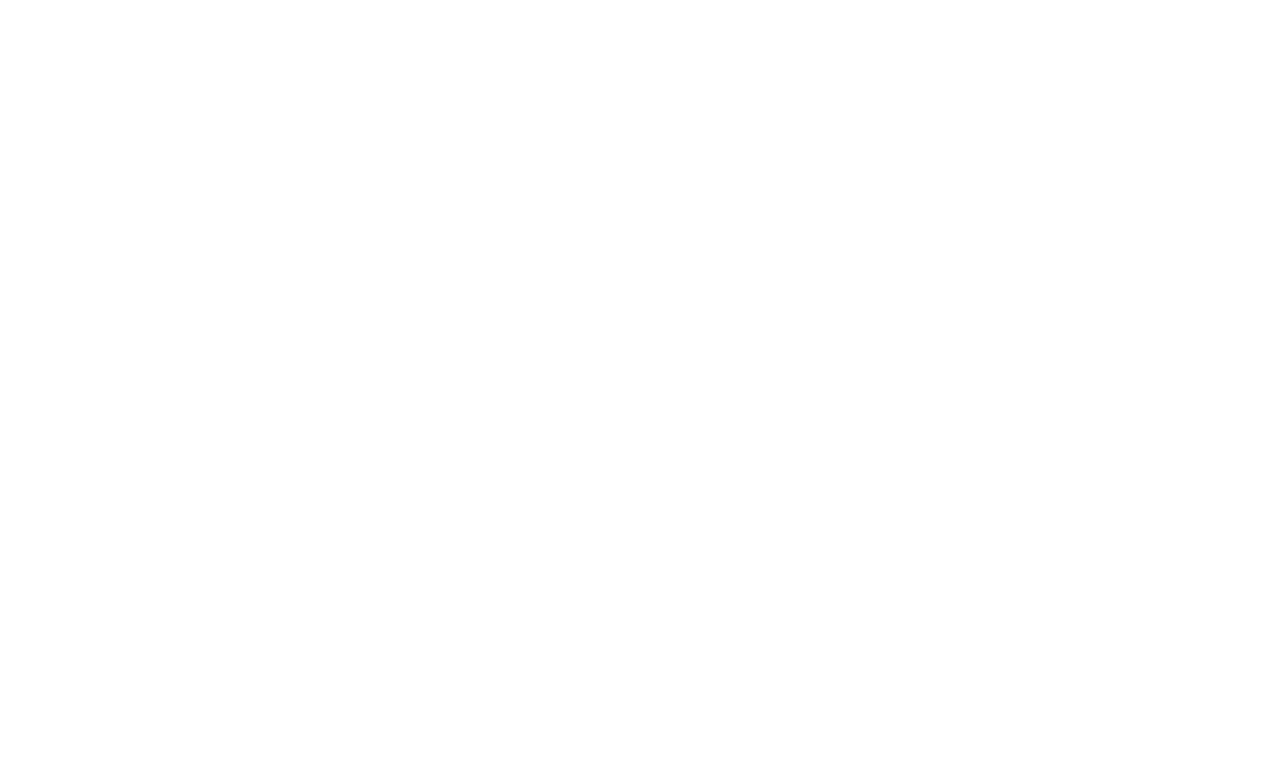
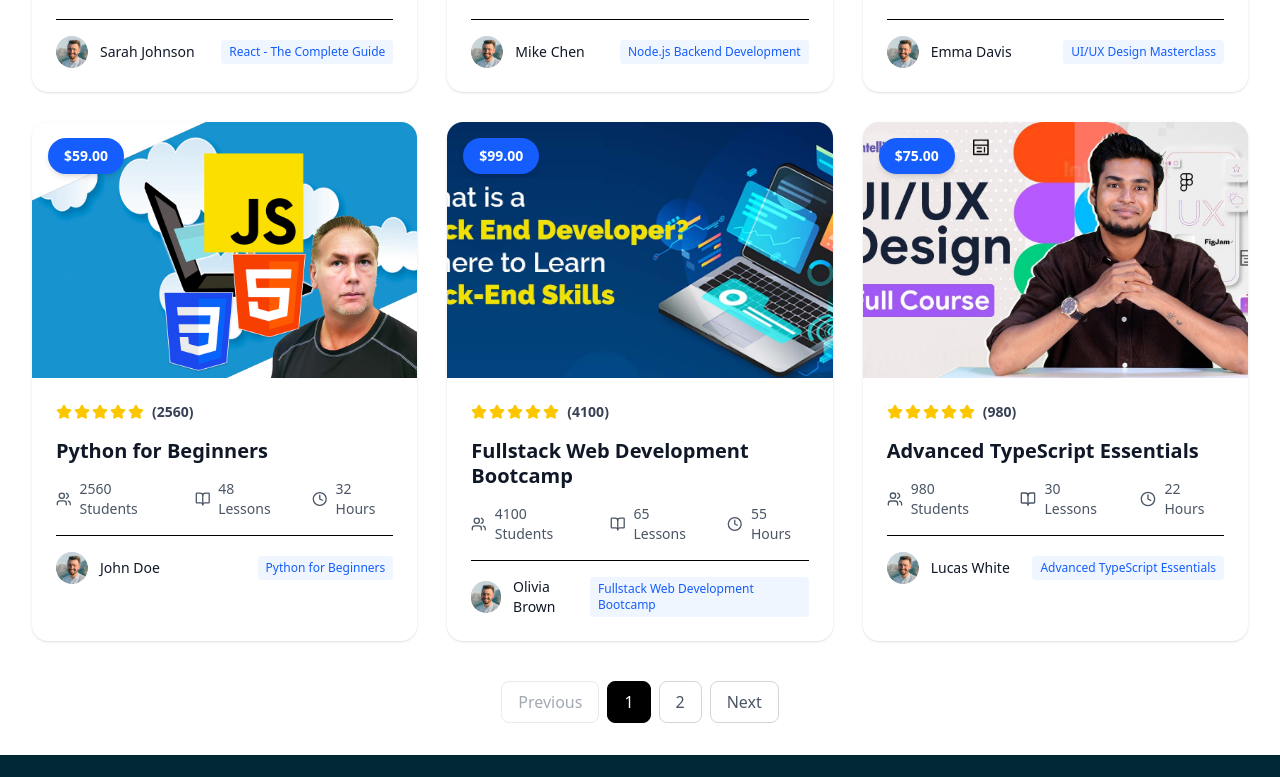
Before and after one commit to MRP-rakib/education-online-course, a Next.js app: page /courses in a window 1280 px wide. Shown: the part 774-1551 px from the top of the page. Before the commit the page ends 800 px from the top, so only its background shows below. Built offline with nearby package versions, Linux system fonts and the light colour scheme.

Commit message:
course page info add and pagination add

```diff
--- a/src/app/courses/page.tsx
+++ b/src/app/courses/page.tsx
@@ -1,7 +1,7 @@
 'use client'
+import ShowAllCourse from '@/components/courses/ShowAllCourse'
 import PageHeader from '@/components/utils/PageHeader'
 import { usePathname } from 'next/navigation'
-import React from 'react'
 
 function Courses() {
     const pathname = usePathname()
@@ -9,6 +9,7 @@
   return (
     <div>
         <PageHeader path={path}/>
+        <ShowAllCourse/>
     </div>
   )
 }
--- a/src/app/instructors/page.tsx
+++ b/src/app/instructors/page.tsx
@@ -1,7 +1,7 @@
 'use client'
 import PageHeader from '@/components/utils/PageHeader'
 import { usePathname } from 'next/navigation'
-import React from 'react'
+
 
 function Instructors() {
     const pathname = usePathname()
--- /dev/null
+++ b/src/components/courses/ShowAllCourse.tsx
@@ -0,0 +1,200 @@
+import Container from "@/utils/Container"
+import CoursesCard from "./CoursesCard"
+import { useState } from "react";
+
+const courses = [
+  {
+    id: '1',
+    image: '/image1.webp',
+    title: 'React - The Complete Guide',
+    category: 'Frontend',
+    rating: 4.9,
+    totalStudents: 3120,
+    totalLessons: 52,
+    totalHours: 40,
+    instructor: 'Sarah Johnson',
+    avater: '/persion1.png',
+    price: 79,
+  },
+  {
+    id: '2',
+    image: '/image2.jpg',
+    title: 'Node.js Backend Development',
+    category: 'Backend',
+    rating: 4.7,
+    totalStudents: 1890,
+    totalLessons: 38,
+    totalHours: 28,
+    instructor: 'Mike Chen',
+    avater: '/persion1.png',
+    price: 89,
+  },
+  {
+    id: '3',
+    image: '/image3.jpg',
+    title: 'UI/UX Design Masterclass',
+    category: 'Design',
+    rating: 4.6,
+    totalStudents: 1450,
+    totalLessons: 35,
+    totalHours: 24,
+    instructor: 'Emma Davis',
+    avater: '/persion1.png',
+    price: 69,
+  },
+  {
+    id: '4',
+    image: '/image1.webp',
+    title: 'Python for Beginners',
+    category: 'Programming',
+    rating: 4.8,
+    totalStudents: 2560,
+    totalLessons: 48,
+    totalHours: 32,
+    instructor: 'John Doe',
+    avater: '/persion1.png',
+    price: 59,
+  },
+  {
+    id: '5',
+    image: '/image2.jpg',
+    title: 'Fullstack Web Development Bootcamp',
+    category: 'Fullstack',
+    rating: 4.9,
+    totalStudents: 4100,
+    totalLessons: 65,
+    totalHours: 55,
+    instructor: 'Olivia Brown',
+    avater: '/persion1.png',
+    price: 99,
+  },
+  {
+    id: '6',
+    image: '/image3.jpg',
+    title: 'Advanced TypeScript Essentials',
+    category: 'Frontend',
+    rating: 4.5,
+    totalStudents: 980,
+    totalLessons: 30,
+    totalHours: 22,
+    instructor: 'Lucas White',
+    avater: '/persion1.png',
+    price: 75,
+  },
+  {
+    id: '7',
+    image: '/image1.webp',
+    title: 'Machine Learning with Python',
+    category: 'AI & ML',
+    rating: 4.8,
+    totalStudents: 2780,
+    totalLessons: 58,
+    totalHours: 46,
+    instructor: 'Sophia Kim',
+    avater: '/persion1.png',
+    price: 109,
+  },
+  {
+    id: '8',
+    image: '/image2.jpg',
+    title: 'Next.js 14 & Modern React Development',
+    category: 'Frontend',
+    rating: 4.9,
+    totalStudents: 3290,
+    totalLessons: 50,
+    totalHours: 38,
+    instructor: 'Liam Carter',
+    avater: '/persion1.png',
+    price: 95,
+  },
+  {
+    id: '9',
+    image: '/image3.jpg',
+    title: 'Database Design & SQL Mastery',
+    category: 'Backend',
+    rating: 4.6,
+    totalStudents: 1670,
+    totalLessons: 40,
+    totalHours: 30,
+    instructor: 'Ava Martinez',
+    avater: '/persion1.png',
+    price: 72,
+  },
+  {
+    id: '10',
+    image: '/image1.webp',
+    title: 'DevOps Fundamentals with Docker & Kubernetes',
+    category: 'DevOps',
+    rating: 4.7,
+    totalStudents: 1985,
+    totalLessons: 45,
+    totalHours: 36,
+    instructor: 'Noah Patel',
+    avater: '/persion1.png',
+    price: 99,
+  },
+];
+
+function ShowAllCourse() {
+  const itemPerPage = 6
+  const totalPage = Math.ceil(courses.length / itemPerPage)
+  const [currentPage, setCurrentPage] = useState(1)
+
+  const handleNext = () => {
+    if (currentPage < totalPage) setCurrentPage(currentPage + 1)
+  }
+
+  const handlePrev = () => {
+    if (currentPage > 1) setCurrentPage(currentPage - 1)
+  }
+
+  const handlePageClick = (page: number) => {
+    setCurrentPage(page)
+  }
+
+  const indexOfLastItem = currentPage * itemPerPage
+  const indexOfFirstItem = indexOfLastItem - itemPerPage
+  const currentCourses = courses.slice(indexOfFirstItem, indexOfLastItem)
+  const showCount = indexOfLastItem>courses.length?courses.length:indexOfLastItem
+  return (
+    <div className="mt-8 md:mt-12 lg:mt-16">
+      <Container>
+        <p>Show {showCount} <span className="text-blue-600">Course</span> of {courses.length} result</p>
+        <div className="grid grid-cols-1 md:grid-cols-2 lg:grid-cols-3 gap-7.5 my-10">
+          {currentCourses.map(course => (
+            <CoursesCard key={course.id} image={course.image} title={course.title} totalHours={course.totalHours}
+              totalLessons={course.totalLessons} totalStudents={course.totalStudents}
+              category={course.title} price={course.price} instructor={course.instructor}
+              avater={course.avater} rating={course.rating} />
+          ))}
+        </div>
+        <div className="flex items-center justify-center gap-2 mt-8">
+          <button
+            onClick={handlePrev}
+            className="px-4 py-2 rounded-lg border border-gray-300 text-gray-600 hover:bg-gray-100 transition disabled:opacity-50"
+            disabled={currentPage === 1}
+          >
+            Previous
+          </button>
+          {[...Array(totalPage)].map((_, i) => (
+            <button
+              key={i}
+              onClick={() => handlePageClick(i + 1)} // ✅ fixed here
+              className={`px-4 py-2 rounded-lg border transition ${currentPage === i + 1
+                ? 'bg-black text-white border-black'
+                : 'border-gray-300 text-gray-600 hover:bg-gray-100'
+                }`}
+            >
+              {i + 1}
+            </button>
+          ))}
+          <button disabled={currentPage === totalPage} onClick={handleNext} className="px-4 py-2 rounded-lg border border-gray-300 text-gray-600 hover:bg-gray-100 transition">
+            Next
+          </button>
+        </div>
+      </Container>
+    </div>
+  )
+}
+
+export default ShowAllCourse
--- a/src/components/header/Navbar.tsx
+++ b/src/components/header/Navbar.tsx
@@ -45,7 +45,7 @@
               <span className="text-2xl font-semibold text-gray-900">Edumon</span>
             </Link>
           </div>
-          <nav className="hidden lg:flex lg:gap-8 text-sm md:text-base font-medium" aria-label="Primary navigation">
+          <nav className="hidden lg:flex gap-12 text-sm md:text-base font-medium" aria-label="Primary navigation">
             {LINKS.map((l) => (
               <Link
                 key={l.label}
--- a/src/components/utils/PageHeader.tsx
+++ b/src/components/utils/PageHeader.tsx
@@ -7,7 +7,7 @@
     <section className=' relative bg-[url("/banner.jpg")] bg-no-repeat bg-center bg-cover after:absolute after:inset-0 after:bg-[rgba(19,57,70,0.8)]'>
       <div className='py-15 relative z-50 flex flex-col gap-2 items-center justify-center'>
         <h4 className='text-white text-3xl font-bold capitalize'>{path}</h4>
-        <p className='text-white capitalize text-base'><span className='text-blue-600'>Home &gt;&gt; </span>{path}</p>
+        <p className='text-white capitalize text-base'><span className='text-blue-600'>Home </span>&gt;&gt; {path}</p>
       </div>
     </section>
   )
```
